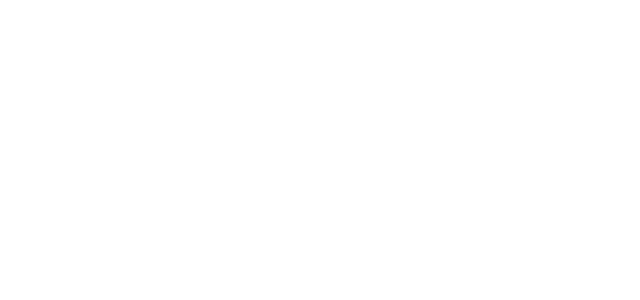
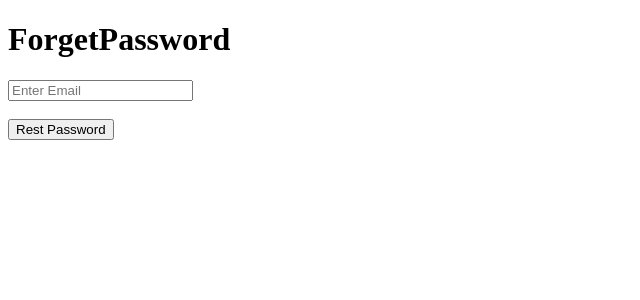
Before and after one commit to AbdelrahmanElsaeid/Django-React-Ecommerce, a React (Vite) app in the folder frontend/: page /forget-password in a window 1280 px wide. Before the commit this address had no page. Shown: the top 300 px of the page, without its empty margins (0-640 px from the left). Built offline with nearby package versions, Linux system fonts and the light colour scheme; what simple-zustand-devtools would draw is missing.

Commit message:
add password Reset component

```diff
--- a/frontend/src/App.jsx
+++ b/frontend/src/App.jsx
@@ -5,6 +5,7 @@
 import Register from './views/auth/Register'
 import Dashboard from './views/auth/Dashboard'
 import Logout from './views/auth/Logout'
+import ForgetPassword from './views/auth/ForgetPassword'
 
 function App() {
   const [count, setCount] = useState(0)
@@ -15,6 +16,7 @@
       <Route path='/login' element={<Login />} />
       <Route path='/register' element={<Register />} />
       <Route path='/logout' element={<Logout />} />
+      <Route path='/forget-password' element={<ForgetPassword />} />
 
 
       <Route path='/' element={<Dashboard />} />
--- a/frontend/src/utils/axioxs.js
+++ b/frontend/src/utils/axioxs.js
@@ -2,7 +2,7 @@
 
 
 const apiInstance = axios.create({
-    baseURL: 'http//127.0.0.1:8000/api/v1/',
+    baseURL: 'http://127.0.0.1:8000/api/v1/',
     timeout: 5000,
 
     headers: {
--- /dev/null
+++ b/frontend/src/views/auth/ForgetPassword.jsx
@@ -0,0 +1,26 @@
+import React from 'react'
+import { useState } from 'react'
+import apiInstance from '../../utils/axioxs'
+
+function ForgetPassword() {
+    const [email, setEmail] = useState("")
+    const handleSubmit = () => {
+        apiInstance.get(`user/password-reset/${email}/`).then((res) =>{
+            console.log(res.data);
+        })
+    }
+  return (
+    <div>
+        <h1>ForgetPassword</h1>
+        <input
+        onChange={(e) => setEmail(e.target.value)}
+         type="text" placeholder='Enter Email' name='' id='' />
+        <br />
+        <br />
+        <button onClick={handleSubmit}>Rest Password</button>
+
+    </div>
+  )
+}
+
+export default ForgetPassword
--- a/frontend/src/views/auth/Login.jsx
+++ b/frontend/src/views/auth/Login.jsx
@@ -52,6 +52,8 @@
             value={email}
             onChange={(e) => setEmail(e.target.value)}
             />
+            <br />
+            <br />
              <input
             type="password"
             name='password'
@@ -59,8 +61,12 @@
             value={password}
             onChange={(e) => setPassword(e.target.value)}
             />
+            <br />
+            <br />
 
             <button type='submit'>Login</button>
+            <hr />
+            <Link to={'/forget-password'}> Forget Password</Link>
         </form>
     </div>
    )
```
Also changed, not shown: 2 other files (tests, documents, lock files or other folders).
